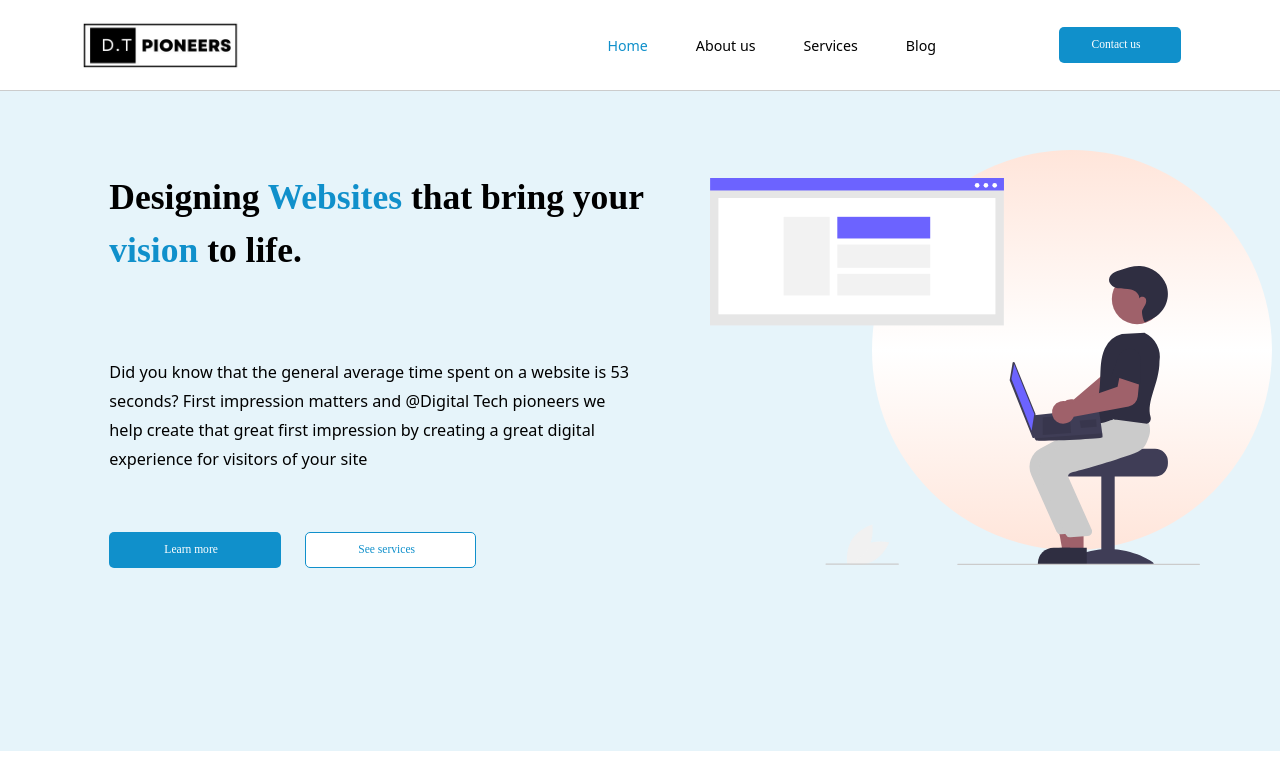
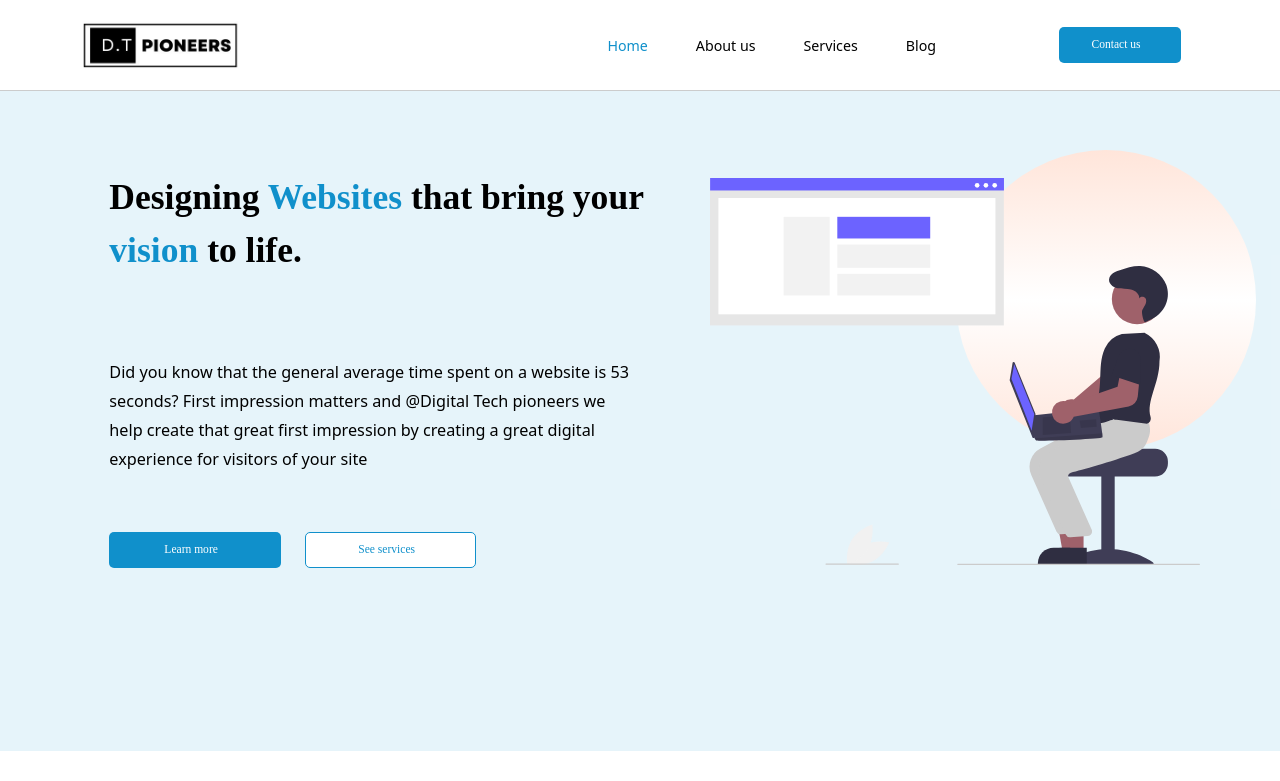
Before and after one commit to Arbitrata/digitaltechpioneers, a React (Vite) app: page / in a window 1280 px wide. Shown: the top 781 px of the page. Built offline with nearby package versions, Linux system fonts and the light colour scheme.

Commit message:
simple modification on the homepage

```diff
--- a/index.html
+++ b/index.html
@@ -2,9 +2,9 @@
 <html lang="en">
   <head>
     <meta charset="UTF-8" />
-    <link rel="icon" type="imag" href="/vite.svg" />
+    <link rel="icon" type="imag" href="dt logo2.png" />
     <meta name="viewport" content="width=device-width, initial-scale=1.0" />
-    <title>DT PIONEERS</title>
+    <title>Webzoom Solutions</title>
   </head>
   <body>
     <div id="root"></div>
--- a/src/components/pages/HomePage.jsx
+++ b/src/components/pages/HomePage.jsx
@@ -13,7 +13,9 @@ import {
 
 export const HeroSection = () => {
   return (
-    <div className="lg:h-[660.44px] h-fit lg:w-full w-full lg:px-[80px] px-[33px] lg:pb-0 pb-10 bg-dt-blue bg-opacity-10">
+    <div className="lg:h-[660.44px] overflow-x-hidden h-fit lg:w-full w-full lg:zrelative lg:px-[80px] px-[33px] lg:pb-0 pb-10 bg-dt-blue bg-opacity-10">
+      {/* <div className="w-[100px] h-[300px] absolute -right-20 bottom-0 bg-dt-blue rounded-full skew-y-6"></div> */}
+      <div className="lg:w-[300px] w-[100%] lg:visible invisible absolute z-10 rounded-full right-6 top-[150px] lg:h-[300px] bg-gradient-to-b via-dt-white from-dt-pink to-dt-pink"></div>
       <div className="lg:flex block w-full h-full">
         <div className="lg:w-[50%] w-[100%] lg:mr-[70px]  h-full block text-left lg:pl-[29.33px] pl-0">
           <div className="lg:w-[560px] w-full lg:text-[35.56px] mx-auto font-poppins text-dt-black lg:mt-[80px] lg:pt-0 pt-[80px] font-semibold ">
@@ -42,7 +44,6 @@ export const HeroSection = () => {
           </div>
         </div>
         <div className="lg:w-[50%] w-full lg:static h-full lg:pb-[100px] lg:grid place-content-center">
-          <div className="lg:w-[400px] w-[100%] lg:visible invisible absolute z-10 rounded-full right-2 top-[150px] lg:h-[400px] bg-gradient-to-b via-dt-white from-dt-pink to-dt-pink"></div>
           <img
             src="h.svg"
             className="lg:w-full transform -scale-x-100 object-left z-30 w-auto lg:h-full h-[100%]"
```
